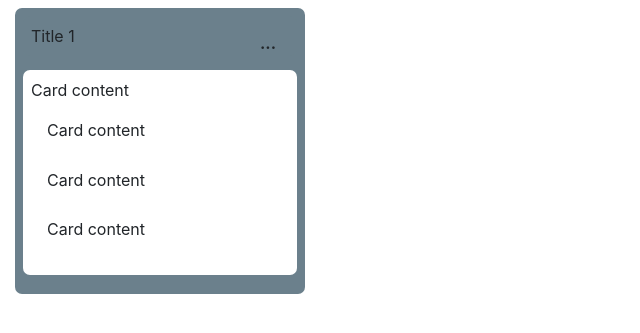
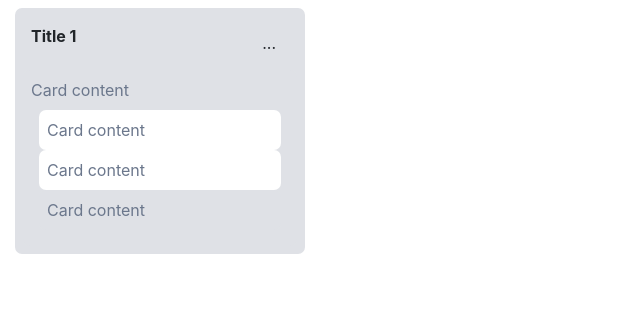
Before and after one commit to jangjichang/Today-I-Learn, a Django app: page /todo/ in a window 1280 px wide. Shown: the part 38-371 px from the top of the page, without its empty margins (0-640 px from the left). Run offline with Django 3.2, Linux system fonts and the light colour scheme; the visitor is signed in with stand-in values (Sample User, id 1); some libraries are stand-ins or nearby versions.

Commit message:
trello와 비슷한 카드형 UI 작성
div 태그의 클래스로 제한했던 사항을 풀었고, worlist, mycard 마지막 요소에 대한 처리도 추가함

```diff
--- a/StudyWithMentor/assignment_003/src/workmanagement/static/workmanagement/workmanagement.css
+++ b/StudyWithMentor/assignment_003/src/workmanagement/static/workmanagement/workmanagement.css
@@ -2,20 +2,46 @@ div {
     border-radius: 7px;
 }
 
-div.worklist {
-    background-color:#6b808c;
+.worklist {
+    background-color:#dfe1e6;
 }
 
-div.worklist-title {
-    background-color:#6b808c;
+.worklist-title {
+    font-weight:bold;
     margin-bottom: 5%
 }
-
-div.mycard-title {
+.mycard-content {
     background-color:#fff;
     margin-bottom: 4%;
 }
 
-button.see-more {
-    font-weight: bold;
+.mycard-title {
+    background-color:#fff;
 }
+
+.mycard-status {
+    background-color:#fff;
+}
+
+.see-more {
+    font-weight: 400;
+}
+
+.worklist-title:last-child{
+    background-color:#fff;
+    margin-bottom: 2%;
+}
+
+.mycard-title:last-child {
+    font-weight:400;
+    color:#6b778c;
+    background-color:#dfe1e6;
+    margin-bottom: 0%;
+    padding: 0;
+}
+
+.mycard-content:last-child {
+    background-color:#dfe1e6;
+    margin-bottom: 0%;
+    padding: 0;
+}
```
